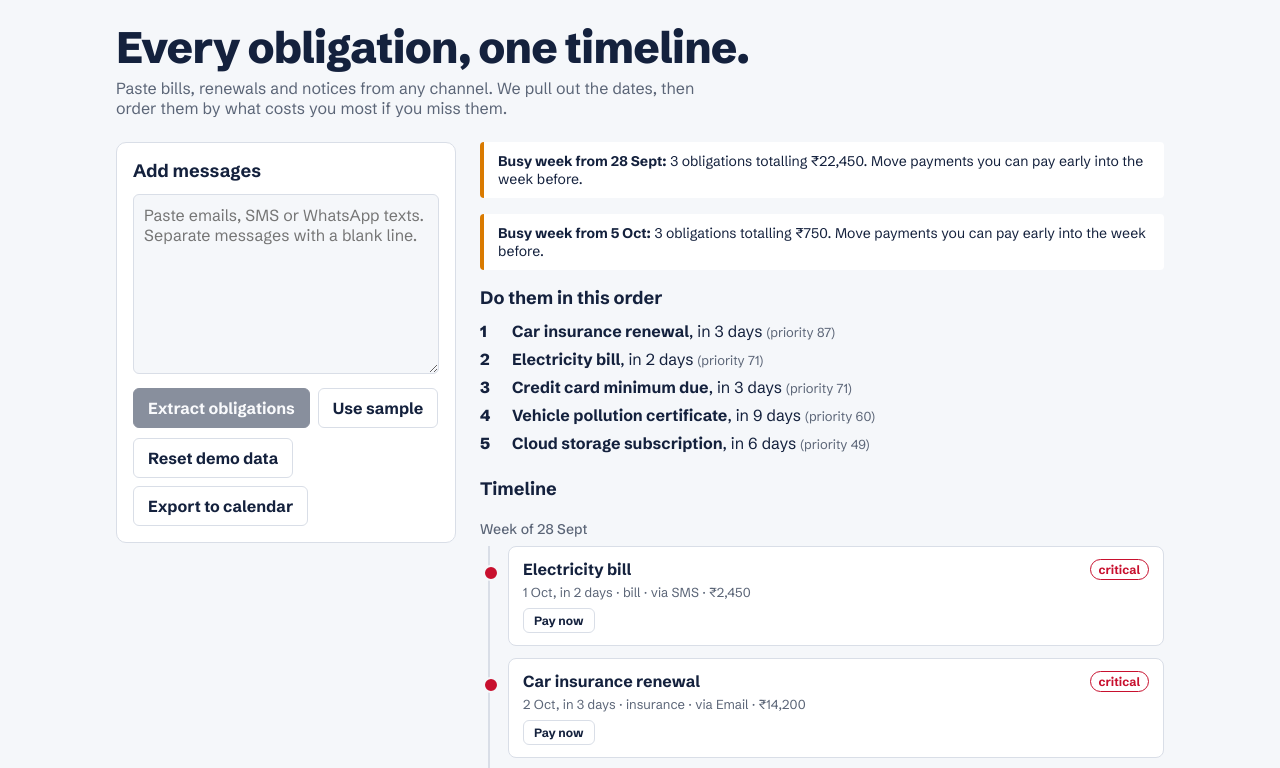
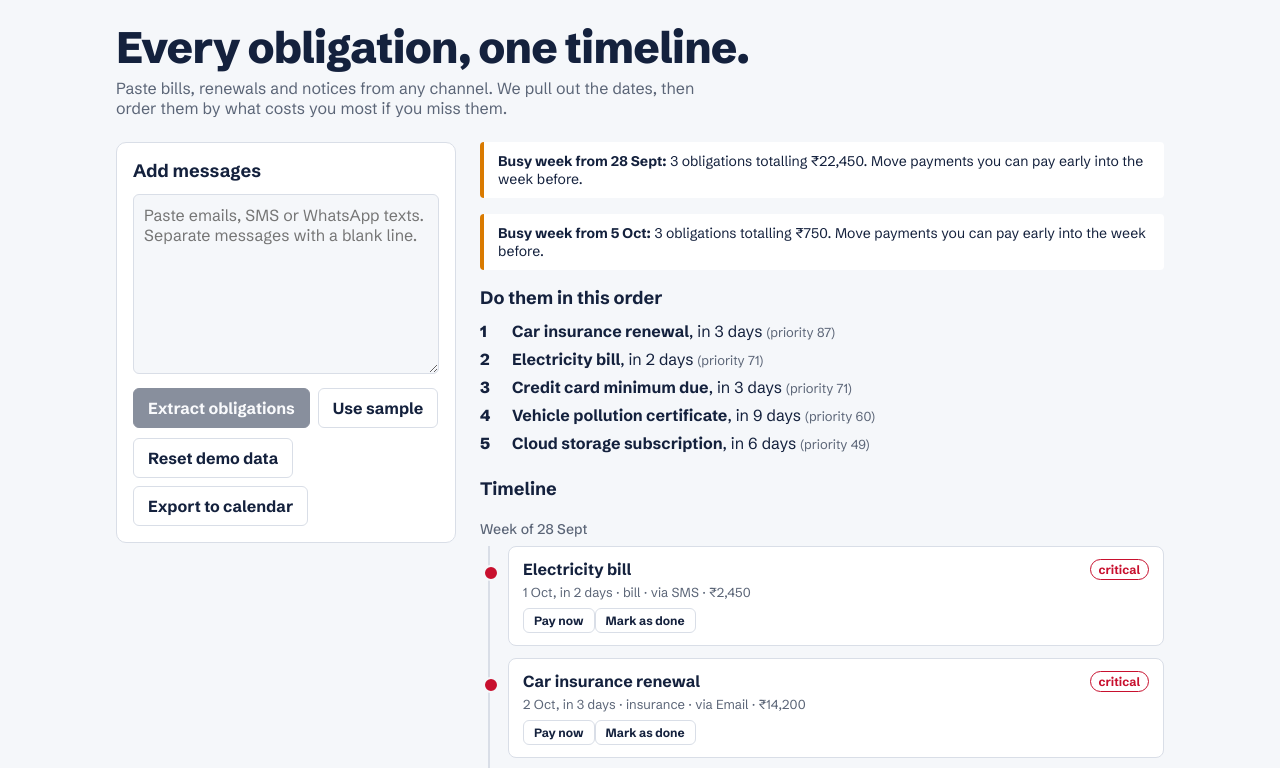
Before and after one commit to avgnanasreecse-source/obligation-os, a Next.js app: page / in a window 1280 px wide. Shown: the top 768 px of the page. Built offline with nearby package versions, Linux system fonts and the light colour scheme.

Commit message:
Update page.tsx

```diff
--- a/app/page.tsx
+++ b/app/page.tsx
@@ -116,6 +116,7 @@ export default function Home() {
                     <article key={o.id} className={`item ${lvl} ${o.done ? "done" : ""}`}>
                       <div className="top"><span>{o.title}</span><span className="pill">{o.done ? "done" : lvl}</span></div>
                     <div className="meta">{fmt(o.dueDate)}, {when(daysLeft(o.dueDate))} · {o.category} · via {o.source}{o.amount ? ` · ₹${o.amount.toLocaleString("en-IN")}` : ""}</div>{!o.done && <button className="ghost small" onClick={() => { window.location.href = `upi://pay?pa=YOURUPI@bank&pn=Payee&am=${o.amount ?? ""}&cu=INR&tn=${encodeURIComponent(o.title)}`; }}>Pay now</button>}
+                    <button className="ghost small" onClick={() => toggle(o.id)}>{o.done ? "Mark as pending" : "Mark as done"}</button>
                     </article>
                   );
                 })}
```
